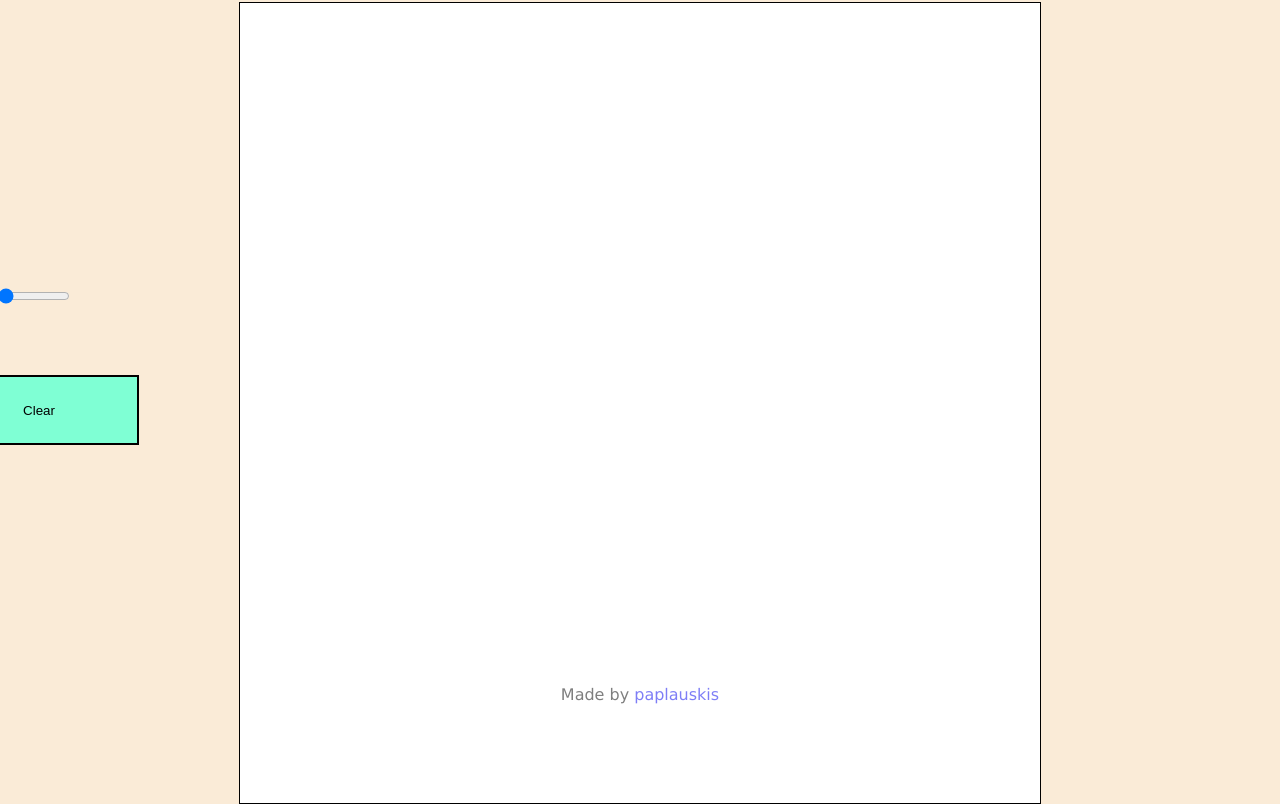
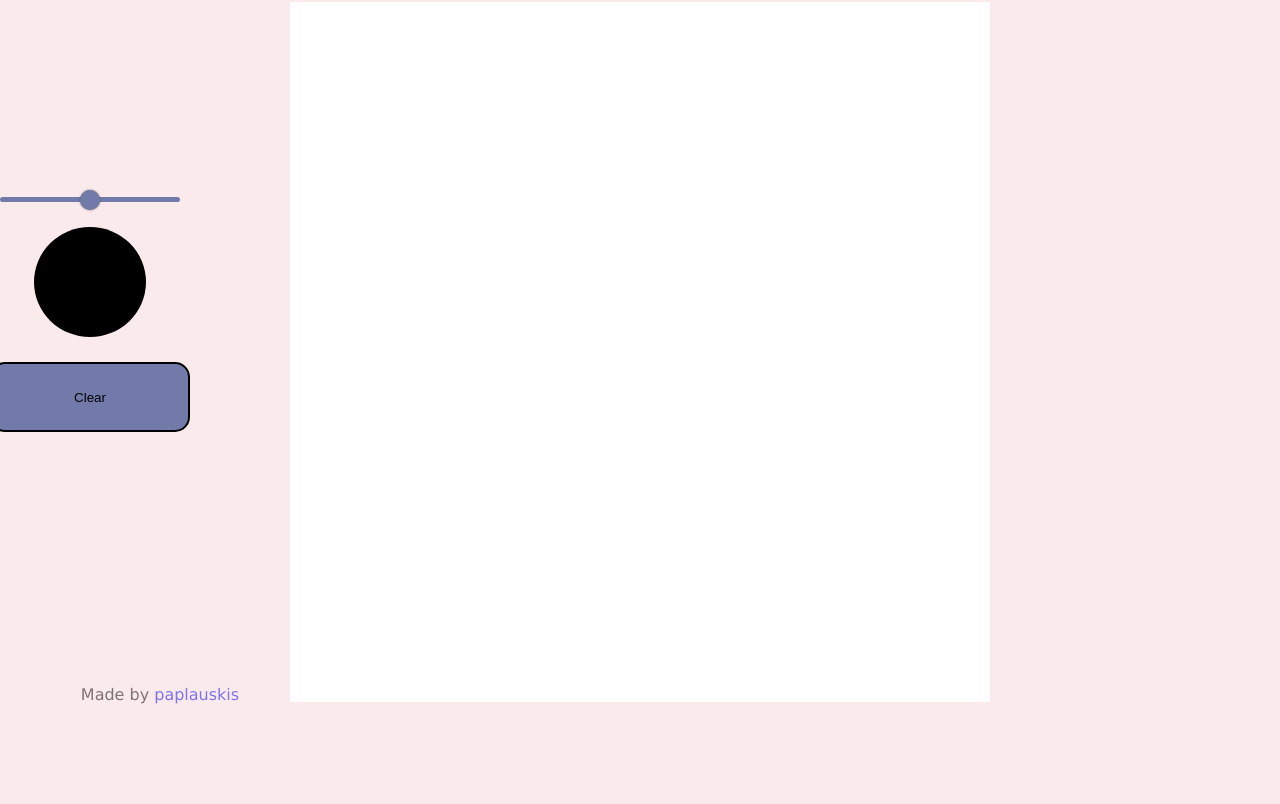
Before and after one commit to paplauskis/etch-a-sketch, a plain HTML site: page index.html in a window 1280 px wide. Shown: the part 96-900 px from the top of the page. After the commit the page ends 800 px from the top, so only its background shows below. Drawn offline with Linux system fonts and the light colour scheme.

Commit message:
changed the styling of body and button

```diff
--- a/style.css
+++ b/style.css
@@ -8,20 +8,19 @@ body {
     flex-direction: column;
     align-items: center;
     font-family: 'Lucida Sans', 'Lucida Sans Regular', 'Lucida Grande', 'Lucida Sans Unicode', Geneva, Verdana, sans-serif;
-    background-color: antiquewhite;
+    background-color: #FBEAEB;
 }
 
 #container {
     display: flex;
     flex-wrap: wrap;
-    width: 800px;
-    height: 800px;
-    border: 1px solid black;
+    width: 700px;
+    height: 700px;
+    border: 2px solid 2F3C7E;
     background-color: white;
 }
-#container>.square {
-    border: 0.1px solid #fdeded;
-    margin: -1px;
+#container > .square {
+    outline: 0.1px solid rgb(248, 248, 248);
 }
 
 button {
@@ -30,16 +29,124 @@ button {
     width: 200px;
     height: 70px;
     border: 2px solid black;
-    background-color: aquamarine;
+    background-color: #717aa8;
+    border-radius: 15px;
+    transition: 0.3s;
 }
 
 button:hover {
-    background-color:rgb(11, 179, 142);
-    transition-duration: 0.5s;
+    background-color:#99a1cb;
 }
 .title {
     margin: 20px;
     font-size: 50px;
+}
+
+.input-div {
+    display: flex;
+    flex-direction: column;
+    justify-content: center;
+}
+
+input[type="range"] {
+    -webkit-appearance: none;
+    margin: 0;
+    width: 180px;
+    height: 5px;
+    background: rgba(255, 255, 255, 0.6);
+    border-radius: 5px;
+    background-image: linear-gradient(#717aa8, #717aa8);
+    background-repeat: no-repeat;
+  }
+
+  input[type="range"]::-webkit-slider-thumb {
+    -webkit-appearance: none;
+    height: 20px;
+    width: 20px;
+    border-radius: 50%;
+    background: #717aa8;
+    cursor: ew-resize;
+    box-shadow: 0 0 2px 0 #555;
+    transition: background .3s ease-in-out;
+  }
+
+  input[type="range"]::-moz-range-thumb {
+    -webkit-appearance: none;
+    height: 10px;
+    width: 10px;
+    border-radius: 50%;
+    background: #717aa8;
+    cursor: ew-resize;
+    box-shadow: 0 2px 40px 0 #717aa8;
+    transition: background .3s ease-in-out;
+  }
+
+  input[type="range"]::-ms-thumb {
+    -webkit-appearance: none;
+    height: 10px;
+    width: 10px;
+    border-radius: 50%;
+    background: #717aa8;
+    cursor: ew-resize;
+    box-shadow: 0 0 2px 0 #555;
+    transition: background .3s ease-in-out;
+  }
+
+  /* Input Track */
+  input[type=range]::-webkit-slider-runnable-track  {
+    -webkit-appearance: none;
+    box-shadow: none;
+    border: none;
+    background: transparent;
+  }
+
+  input[type=range]::-moz-range-track {
+    -webkit-appearance: none;
+    box-shadow: none;
+    border: none;
+    background: transparent;
+  }
+
+  input[type="range"]::-ms-track {
+    -webkit-appearance: none;
+    box-shadow: none;
+    border: none;
+    background: transparent;
+  }
+
+label {
+    text-align: center;
+    font-size: 0.8rem;
+}
+
+output {
+    justify-self: center;
+}
+
+#pen-color {
+    -webkit-appearance: none;
+    -moz-appearance: none;
+    appearance: none;
+    width: 120px;
+    height: 120px;
+    background-color: transparent;
+    border: none;
+    cursor: pointer;
+    padding: -50px;
+}
+  #pen-color::-webkit-color-swatch {
+    border-radius: 50%;
+    border: none;
+}
+
+#pen-color::-moz-color-swatch {
+    border-radius: 50%;
+    border: none;
+}
+
+.color-picker {
+    margin: 0 auto;
+    padding: 0;
 }
 
 .buttons {
@@ -47,6 +154,7 @@ button:hover {
     flex-direction: column;
     gap: 20px;
     justify-content: center;
+    align-items: center;
     margin-bottom: 70px;
 }
 
@@ -59,8 +167,10 @@ button:hover {
 .footer {
     position: absolute;
     bottom: 0;
+    left: 0;
     text-align: center;
     opacity: 50%;
+    width: 25%;
 }
 
 a {
```
